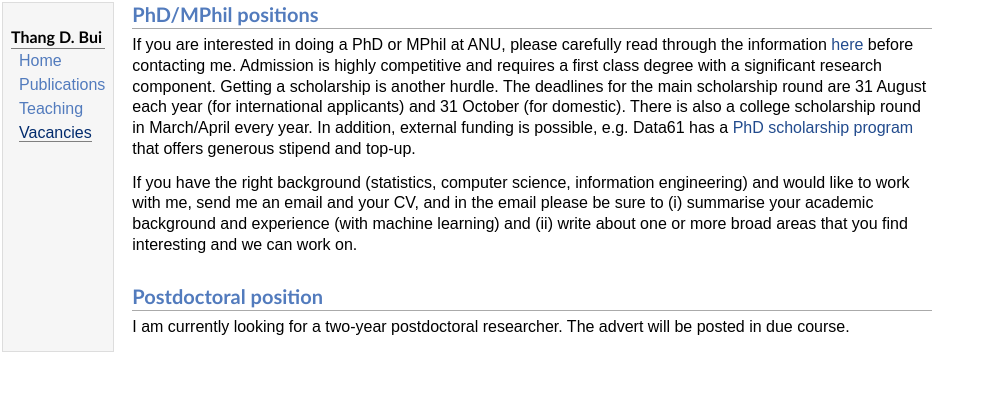
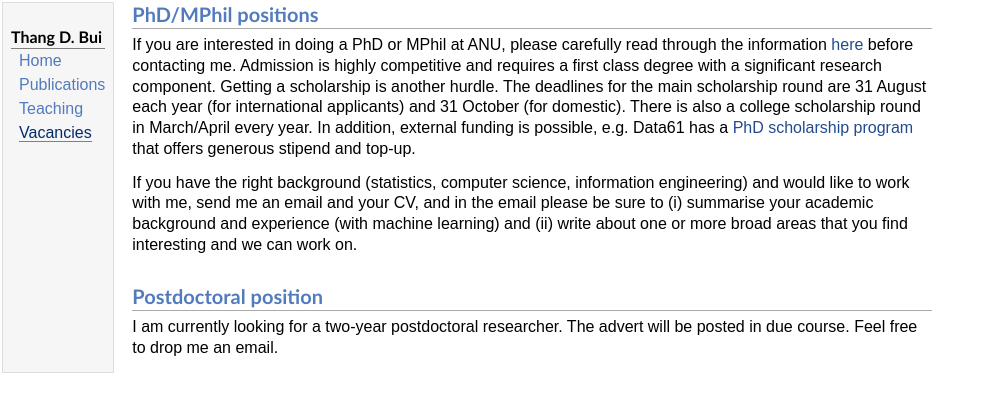
Before and after one commit to thangbui/thangbui.github.io, a plain HTML site: page vacancies.html in a window 1280 px wide. Shown: the whole page, without its empty margins (0-987 px from the left). Drawn offline with nearby package versions, Linux system fonts and the light colour scheme; some packages are replaced by stand-ins of ours; a web font is replaced by a local one.

Commit message:
updated vacancies page

```diff
--- a/vacancies.html
+++ b/vacancies.html
@@ -41,7 +41,7 @@ please be sure to (i) summarise your academic background and experience (with ma
 and (ii) write about one or more broad areas that you find interesting and we can work on.
 </p>
 <h2>Postdoctoral position</h2>
-<p>I am currently looking for a two-year postdoctoral researcher. The advert will be posted in due course.</p>
+<p>I am currently looking for a two-year postdoctoral researcher. The advert will be posted in due course. Feel free to drop me an email.</p>
 </td>
 </tr>
 </table>
```
Also changed, not shown: index.html (+1 -1 lines), 1 other file.
